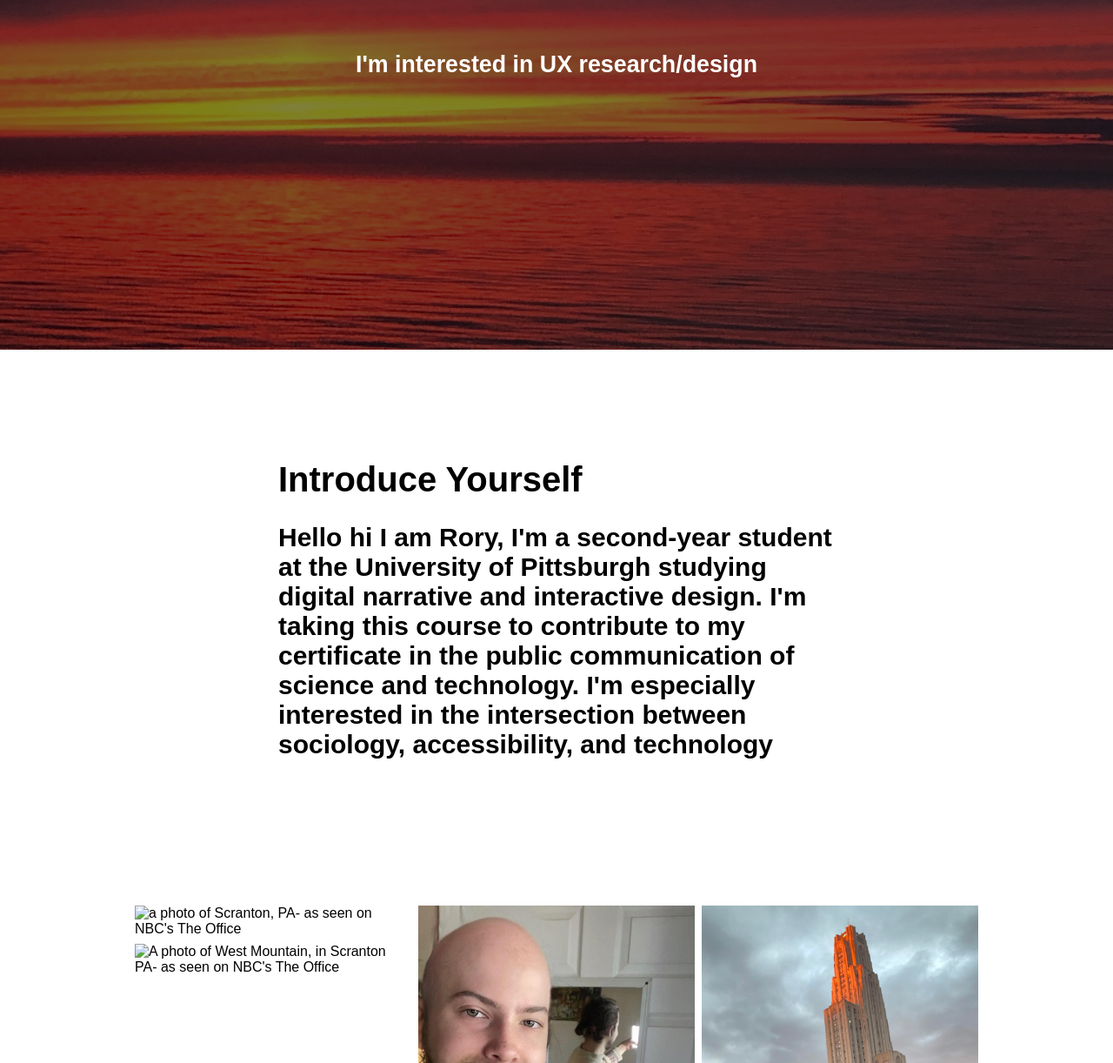
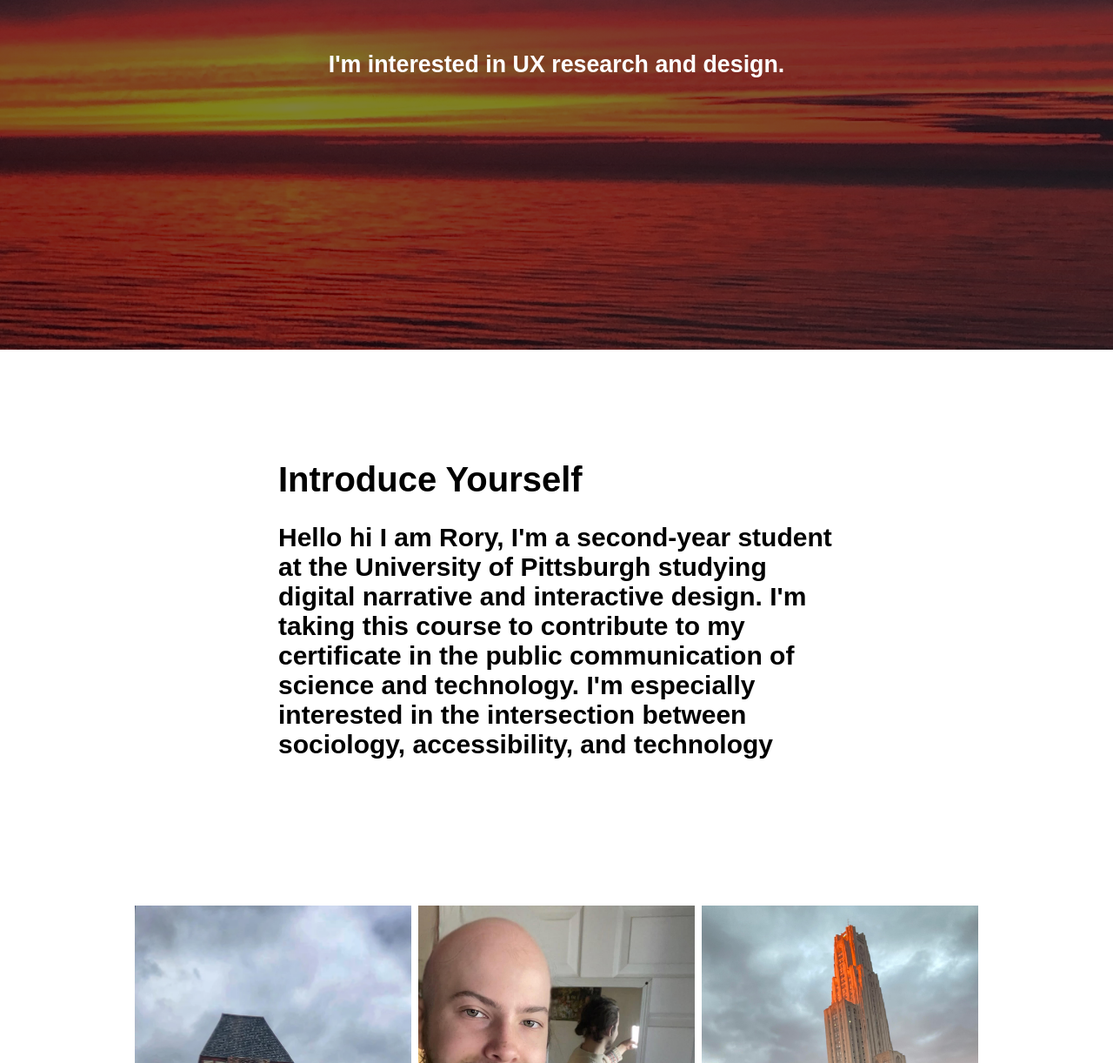
Before and after one commit to rwal67/Assignment1, a plain HTML site: page Usability-Testing-Introduction-main/index.html in a window 1280 px wide. Shown: the part 398-1620 px from the top of the page at 87% size. Drawn offline with Linux system fonts and the light colour scheme.

Commit message:
Add files via upload

```diff
--- a/Usability-Testing-Introduction-main/index.html
+++ b/Usability-Testing-Introduction-main/index.html
@@ -13,7 +13,8 @@
 <div class="hero-image">
   <div class="hero-text">
       <h1>I am Rory</h1>
-      <h2>I'm interested in UX research/design</h2>
+      <h2>I'm interested in UX research and design.
+      </h2>
   </div>
 </div>
 
@@ -31,8 +32,8 @@
 
 <div class="row">
   <div class="column">
-    <img src="penn_paper.jpeg" alt="a photo of Scranton, PA- as seen on NBC's The Office">
-    <img src="westMt.jpeg" alt="A photo of West Mountain, in Scranton PA- as seen on NBC's The Office">
+    <img src="penn_paper.jpg" alt="a photo of Scranton, PA- as seen on NBC's The Office">
+    <img src="westMt.jpg" alt="A photo of West Mountain, in Scranton PA- as seen on NBC's The Office">
   </div>
   <div class="column">
     <img src="rw_pic1.jpeg" alt="A photo of me">
```
